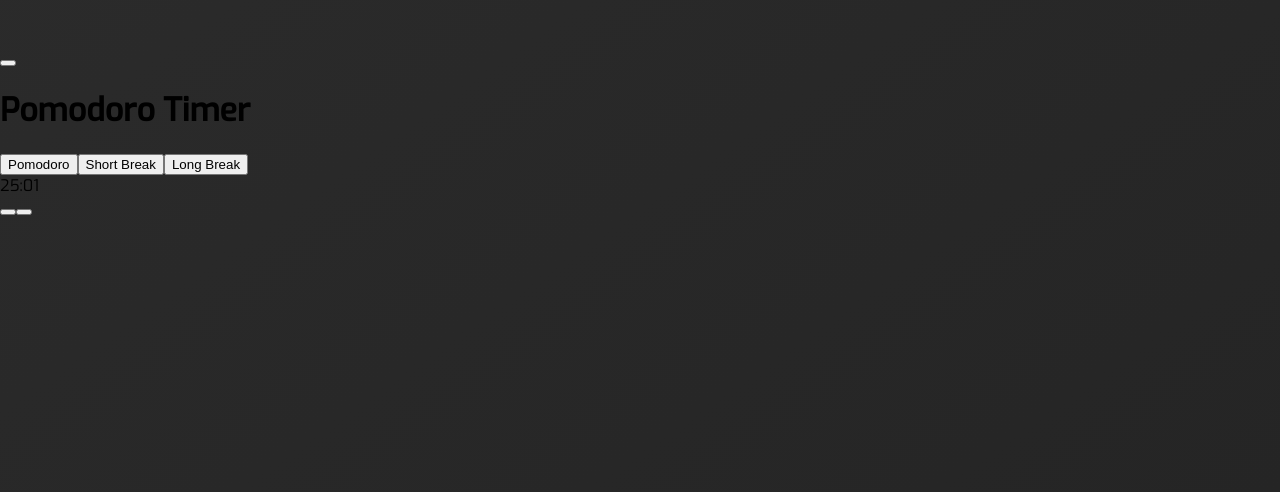
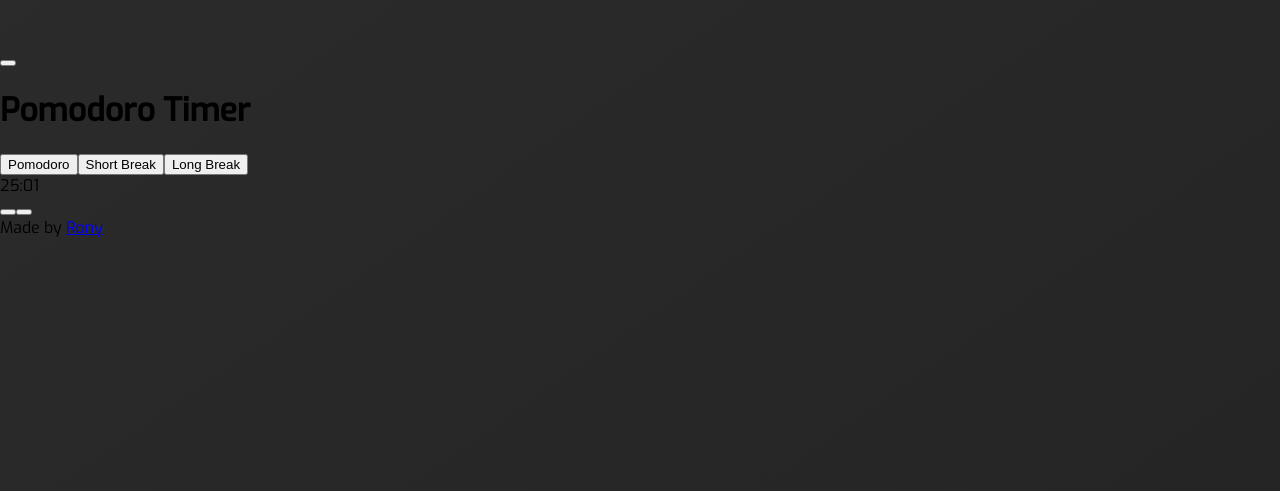
Before and after one commit to rony646/react-pomodoro-timer, a React app: page / in a window 1280 px wide. Shown: the part 328-820 px from the top of the page. Built offline with nearby package versions, Linux system fonts and the light colour scheme.

Commit message:
Footer.js created

```diff
--- a/src/App.css
+++ b/src/App.css
@@ -19,8 +19,8 @@
   border: none;
   width: 60px;
   height: 60px;
-  top: 3px;
-  right: -280px;
+  top: -6px;
+  left: 110px;
   background: #252525;
   box-shadow:  1px 1px 8px #151515,
               -1px -1px 8px #353535;
@@ -39,7 +39,7 @@
 
 @media (min-width: 800px) {
   .InfoButton {
-    right: -80%;
+    left: 200px;
   }
 
   .Container {
--- a/src/App.js
+++ b/src/App.js
@@ -2,6 +2,7 @@ import React, {useState} from 'react';
 
 import TimerApp from './containers/TimerApp/TimerApp'
 import Modal from './components/UI/Modal/Modal'
+import Footer from './components/Footer/Footer'
 import ReactPlayer from 'react-player'
 
 
@@ -9,10 +10,6 @@ import icons from '../node_modules/font-awesome/css/font-awesome.min.css'
 import classes from './App.css'
 
 function App() {
-
-
-
-
 
   let [showing, setShowing] = useState(false)
 
@@ -28,7 +25,6 @@ function App() {
 
   return (
       <div className={classes.Container}>
-        {console.log('[APP.JS]', showing)}
         <Modal show={showing}>
           <h3>How does it work?</h3>
           <p style={{fontSize: '0.8rem', padding: '0px 20px'}}>
@@ -46,8 +42,11 @@ function App() {
           </div>
 
         </Modal>
-        <button onClick={showModalHandler} className={buttonClasses}></button>
+        <div>
+          <button onClick={showModalHandler} className={buttonClasses}></button>
+        </div>
         <TimerApp />
+        <Footer />
       </div>
   );
 }
--- /dev/null
+++ b/src/components/Footer/Footer.css
@@ -0,0 +1,11 @@
+.Footer {
+    position: relative;
+    bottom: -20px;
+    color: rgb(165, 165, 165);
+    font-size: 14px;
+}
+
+.Footer a{
+    color: inherit;
+    text-decoration: none;
+}
--- /dev/null
+++ b/src/components/Footer/Footer.js
@@ -0,0 +1,11 @@
+import React from 'react';
+
+import classes from './Footer.css'
+
+const Footer = () => (
+    <footer className={classes.Footer}>
+        Made by <a href="https://github.com/rony646" target="blank">Rony</a>
+    </footer>
+);
+
+export default Footer;
--- a/src/index.css
+++ b/src/index.css
@@ -9,7 +9,7 @@ body {
 }
 
 body, html {
-  height: calc(100vh + 20px);
+  height: calc(100vh + 19px);
   margin: 0;
   padding: 0;
   box-sizing: border-box;
```
